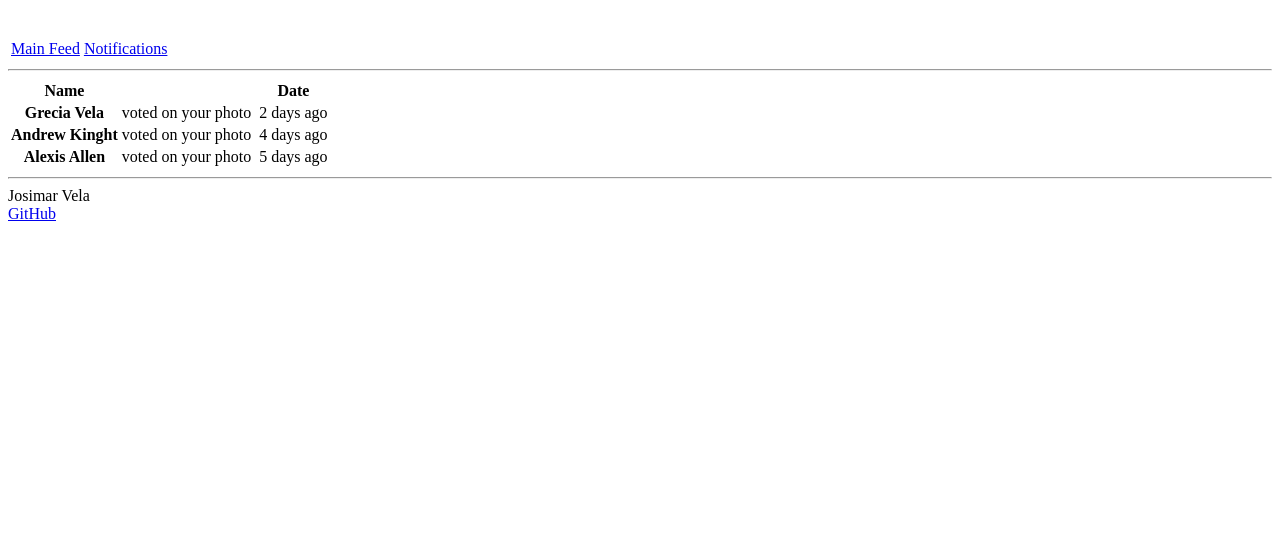
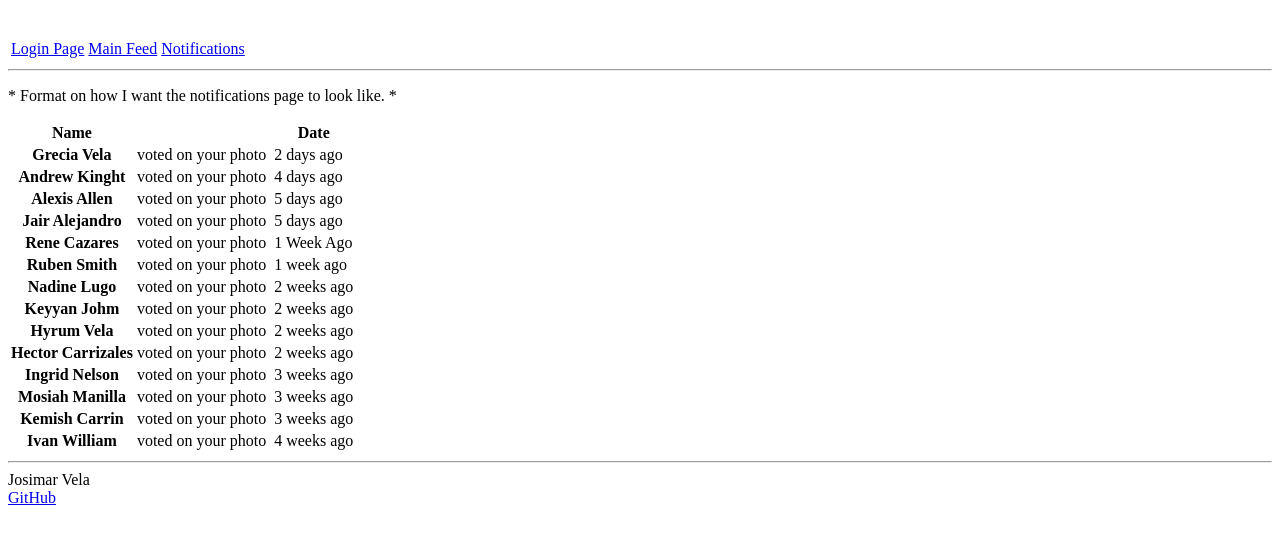
Before and after one commit to jojojovela/startup, a plain HTML site: page index3.html in a window 1280 px wide. Shown: the part 61-602 px from the top of the page. Drawn offline with Linux system fonts and the light colour scheme.

Commit message:
Finished with index2 and index 3

```diff
--- a/index3.html
+++ b/index3.html
@@ -14,6 +14,7 @@
         <tr>
             <br>
           </form>
+          <td><a href="index.html">Login Page</a></td>
           <td><a href="index2.html">Main Feed</a></td>
           <td><a href="index3.html">Notifications</a></td>
         </tr>
@@ -21,7 +22,7 @@
 
       <hr />
     </header>
-
+    <p>* Format on how I want the notifications page to look like. *</p>
     <main>
       <table>
         <thead>
@@ -48,6 +49,61 @@
             <td></td>
             <td>5 days ago</td>
           </tr>
+          <tr>
+            <th>Jair Alejandro</th><td> voted on your photo</td>
+            <td></td>
+            <td>5 days ago</td>
+          </tr>
+          <tr>
+            <th>Rene Cazares</th><td> voted on your photo</td>
+            <td></td>
+            <td>1 Week Ago</td>
+          </tr>
+          <tr>
+            <th>Ruben Smith</th><td> voted on your photo</td>
+            <td></td>
+            <td>1 week ago</td>
+          </tr>
+          <tr>
+            <th>Nadine Lugo</th><td> voted on your photo</td>
+            <td></td>
+            <td>2 weeks ago</td>
+          </tr>
+          <tr>
+            <th>Keyyan Johm</th><td> voted on your photo</td>
+            <td></td>
+            <td>2 weeks ago</td>
+          </tr>
+          <tr>
+            <th>Hyrum Vela</th><td> voted on your photo</td>
+            <td></td>
+            <td>2 weeks ago</td>
+          </tr>
+          <tr>
+            <th>Hector Carrizales</th><td> voted on your photo</td>
+            <td></td>
+            <td>2 weeks ago</td>
+          </tr>
+          <tr>
+            <th>Ingrid Nelson</th><td> voted on your photo</td>
+            <td></td>
+            <td>3 weeks ago</td>
+          </tr>
+          <tr>
+            <th>Mosiah Manilla </th><td> voted on your photo</td>
+            <td></td>
+            <td>3 weeks ago</td>
+          </tr>
+          <tr>
+            <th>Kemish Carrin</th><td> voted on your photo</td>
+            <td></td>
+            <td>3 weeks ago</td>
+          </tr>
+          <tr>
+            <th>Ivan William</th><td> voted on your photo</td>
+            <td></td>
+            <td>4 weeks ago</td>
+          </tr>
         </tbody>
       </table>
     </main>
```
Also changed, not shown: index2.html (+2 -0 lines).
